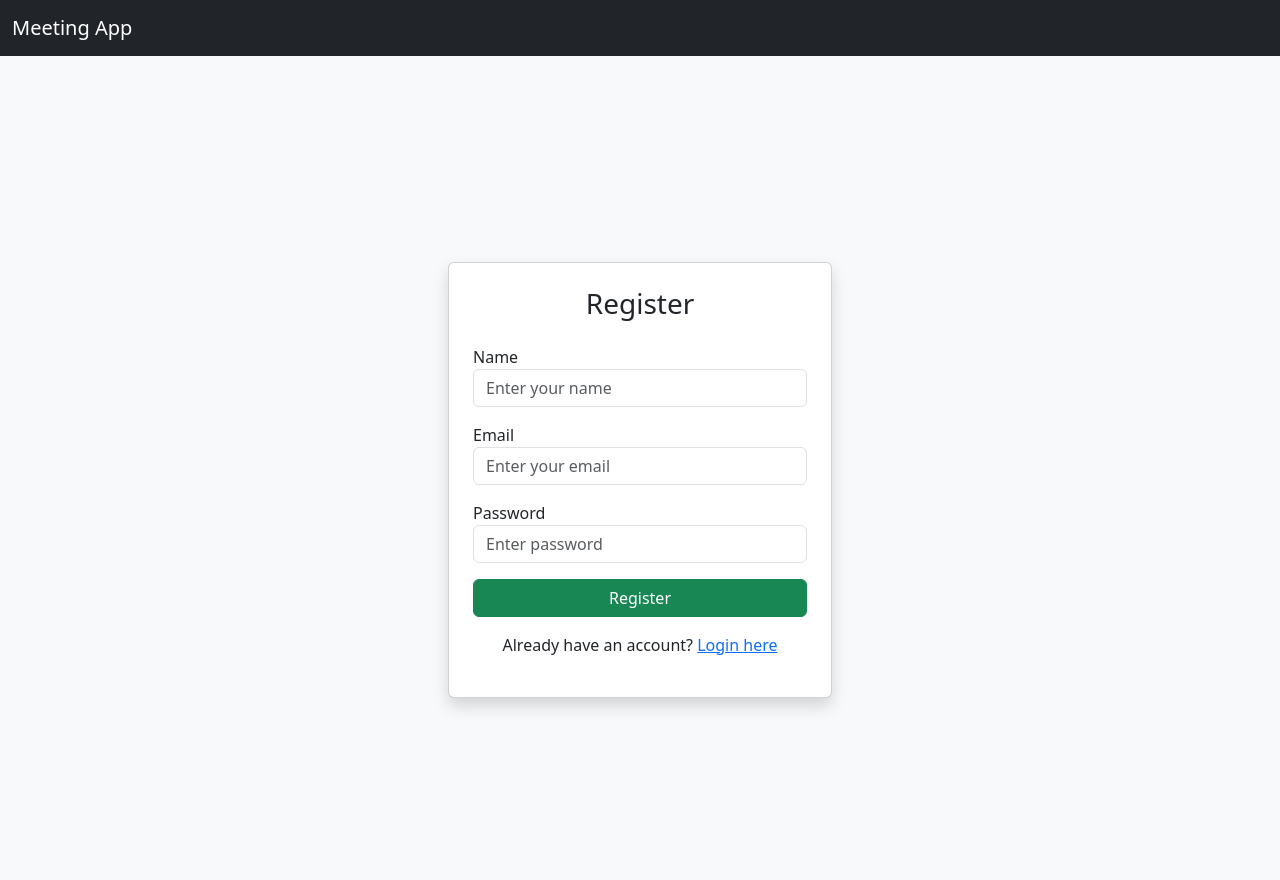
After one commit to Pushpendrabaghel45/Flask-Project, a Flask app: page /register in a window 1280 px wide. The commit adds this page. Run offline with Flask 3, Linux system fonts and the light colour scheme.

Commit message:
17-11-2025

```diff
--- a/ddd/app.py
+++ b/ddd/app.py
@@ -1,35 +1,108 @@
-from flask import Flask, render_template, request, flash, redirect, url_for
+from flask import Flask, render_template, request, flash, redirect, url_for, session
+from werkzeug.security import generate_password_hash, check_password_hash
 
 app = Flask(__name__)
 app.secret_key = 'secretkey123'
 
+users = {}
+
+# ---------------- AUTH ROUTES ---------------- #
+
+@app.route('/register', methods=['GET', 'POST'])
+def register():
+    if request.method == 'POST':
+        name = request.form['name']
+        email = request.form['email']
+        password = request.form['password']
+
+        if email in users:
+            flash('Email already registered. Please log in.', 'warning')
+            return redirect(url_for('login'))
+
+        users[email] = {
+            'name': name,
+            'email': email,
+            'password': generate_password_hash(password)
+        }
+        flash('Registration successful! Please log in.', 'success')
+        return redirect(url_for('login'))
+
+    return render_template('register.html')
+
+
+@app.route('/login', methods=['GET', 'POST'])
+def login():
+    if request.method == 'POST':
+        email = request.form['email']
+        password = request.form['password']
+
+        user = users.get(email)
+        if user and check_password_hash(user['password'], password):
+            session['user'] = user['name']
+            flash('Login successful!', 'success')
+            return redirect(url_for('home'))
+        else:
+            flash('Invalid email or password!', 'danger')
+
+    return render_template('login.html')
+
+
+@app.route('/logout')
+def logout():
+    session.pop('user', None)
+    flash('You have been logged out.', 'info')
+    return redirect(url_for('login'))
+
+
+# ---------------- PAGE ROUTES ---------------- #
+
 @app.route("/")
 def home():
-    return render_template('index.html')
+    if 'user' not in session:
+        return redirect(url_for('login'))
+    return render_template('index.html', user=session['user'])
+
 
 @app.route("/meetingdetails")
 def meetingdetails():
+    if 'user' not in session:
+        return redirect(url_for('login'))
     return render_template('meetingdetails.html')
+
 
 @app.route("/meetings")
 def meetings():
+    if 'user' not in session:
+        return redirect(url_for('login'))
     return render_template('meetings.html')
+
 
 @app.route('/feedback')
 def feedback():
+    if 'user' not in session:
+        return redirect(url_for('login'))
     return render_template('feedback.html')
+
+
+
+
 
 @app.route('/submit', methods=['POST'])
 def submit():
+    if 'user' not in session:
+        return redirect(url_for('login'))
+
     if request.method == 'POST':
         name = request.form['name']
         email = request.form['email']
         subject = request.form['subject']
         message = request.form['message']
-        # flash(f"Thank you {name}! Your feedback has been received.")
-        # return render_template('feedback.html', name=name, email=email, message=message)
-        return render_template('feedback.html', name=name, email=email, subject=subject, message=message, res=(f"Thank you {name}! Your feedback has been received."))
+
+        res = f"Thank you {name}! Your feedback has been received."
+        return render_template('feedback.html', name=name, email=email, subject=subject, message=message, res=res)
+
     return redirect(url_for('feedback'))
+
 
 if __name__ == "__main__":
     app.run(debug=True)
--- a/ddd/templates/base.html
+++ b/ddd/templates/base.html
@@ -1,25 +1,40 @@
 <!DOCTYPE html>
-<html>
+<html lang="en">
 <head>
-    <title>{% block title %}Flask Feedback Form{% endblock %}</title>
-    <link href="https://cdn.jsdelivr.net/npm/bootstrap@5.3.8/dist/css/bootstrap.min.css" rel="stylesheet" integrity="sha384-sRIl4kxILFvY47J16cr9ZwB07vP4J8+LH7qKQnuqkuIAvNWLzeN8tE5YBujZqJLB" crossorigin="anonymous">
-   <script src="https://cdn.jsdelivr.net/npm/bootstrap@5.3.8/dist/js/bootstrap.bundle.min.js" integrity="sha384-FKyoEForCGlyvwx9Hj09JcYn3nv7wiPVlz7YYwJrWVcXK/BmnVDxM+D2scQbITxI" crossorigin="anonymous"></script>
-    <link rel="stylesheet" href="../static/style.css">
+  <meta charset="UTF-8">
+  <meta name="viewport" content="width=device-width, initial-scale=1.0">
+  <title>Meeting App</title>
+  <link href="https://cdn.jsdelivr.net/npm/bootstrap@5.3.2/dist/css/bootstrap.min.css" rel="stylesheet">
 </head>
-<body>
-    <header>
-        <!-- <h2>Flask Form Example</h2> -->
-        <hr>
-    </header>
+<body class="bg-light">
 
-    {% with messages = get_flashed_messages() %}
-      {% if messages %}
-        {% for msg in messages %}
-          <p class="flash">{{ msg }}</p>
-        {% endfor %}
+<nav class="navbar navbar-expand-lg navbar-dark bg-dark">
+  <div class="container-fluid">
+    <a class="navbar-brand" href="{{ url_for('home') }}">Meeting App</a>
+    <div>
+      {% if session.get('user') %}
+        <span class="navbar-text text-white me-3">Welcome, {{ session['user'] }}!</span>
+        <a href="{{ url_for('logout') }}" class="btn btn-outline-light btn-sm">Logout</a>
       {% endif %}
-    {% endwith %}
+    </div>
+  </div>
+</nav>
 
-    {% block content %}{% endblock %}
+<div class="container mt-4">
+  {% with messages = get_flashed_messages(with_categories=true) %}
+    {% if messages %}
+      {% for category, message in messages %}
+        <div class="alert alert-{{ category }} alert-dismissible fade show" role="alert">
+          {{ message }}
+          <button type="button" class="btn-close" data-bs-dismiss="alert"></button>
+        </div>
+      {% endfor %}
+    {% endif %}
+  {% endwith %}
+
+  {% block content %}{% endblock %}
+</div>
+
+<script src="https://cdn.jsdelivr.net/npm/bootstrap@5.3.2/dist/js/bootstrap.bundle.min.js"></script>
 </body>
 </html>
--- /dev/null
+++ b/ddd/templates/register.html
@@ -0,0 +1,28 @@
+{% extends 'base.html' %}
+{% block content %}
+<div class="container d-flex justify-content-center align-items-center vh-100">
+  <div class="card shadow p-4" style="width: 24rem;">
+    <h3 class="text-center mb-4">Register</h3>
+
+    <form method="POST">
+      <div class="mb-3">
+        <label>Name</label>
+        <input type="text" name="name" class="form-control" placeholder="Enter your name" required>
+      </div>
+      <div class="mb-3">
+        <label>Email</label>
+        <input type="email" name="email" class="form-control" placeholder="Enter your email" required>
+      </div>
+      <div class="mb-3">
+        <label>Password</label>
+        <input type="password" name="password" class="form-control" placeholder="Enter password" required>
+      </div>
+      <button type="submit" class="btn btn-success w-100">Register</button>
+    </form>
+
+    <p class="text-center mt-3">
+      Already have an account? <a href="{{ url_for('login') }}">Login here</a>
+    </p>
+  </div>
+</div>
+{% endblock %}
```
Also changed, not shown: ddd/templates/index.html (+53 -20 lines), ddd/templates/login.html (added, +24 -0 lines).
